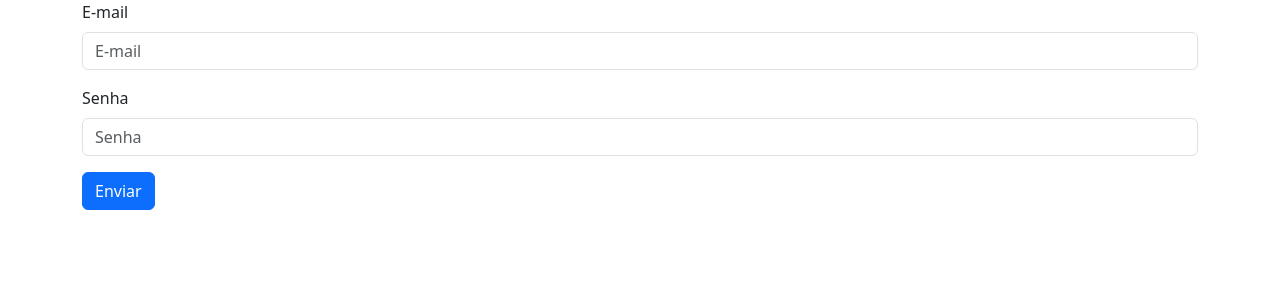
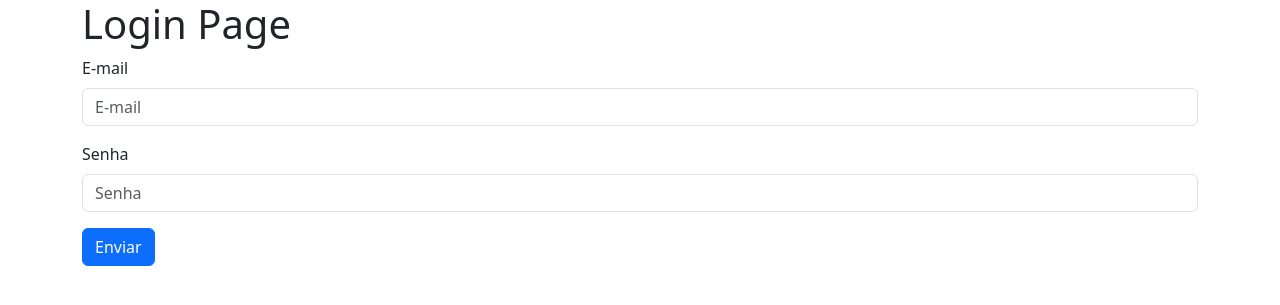
Before and after one commit to ErickIgles/sistema_de_aluguel_de_carro, a Django app: page /login_page/ in a window 1280 px wide. Shown: the top 305 px of the page. Run offline with Django 4.2, Linux system fonts and the light colour scheme; some libraries are stand-ins or nearby versions.

Commit message:
Adicioando titulo  'Login Page'

```diff
--- a/usuarios/templates/login_page.html
+++ b/usuarios/templates/login_page.html
@@ -3,6 +3,8 @@
 
 {% block content %}
 <div class="container">
+
+    <h1>Login Page</h1>
 
     <form method="POST">
         {% csrf_token %}
```
